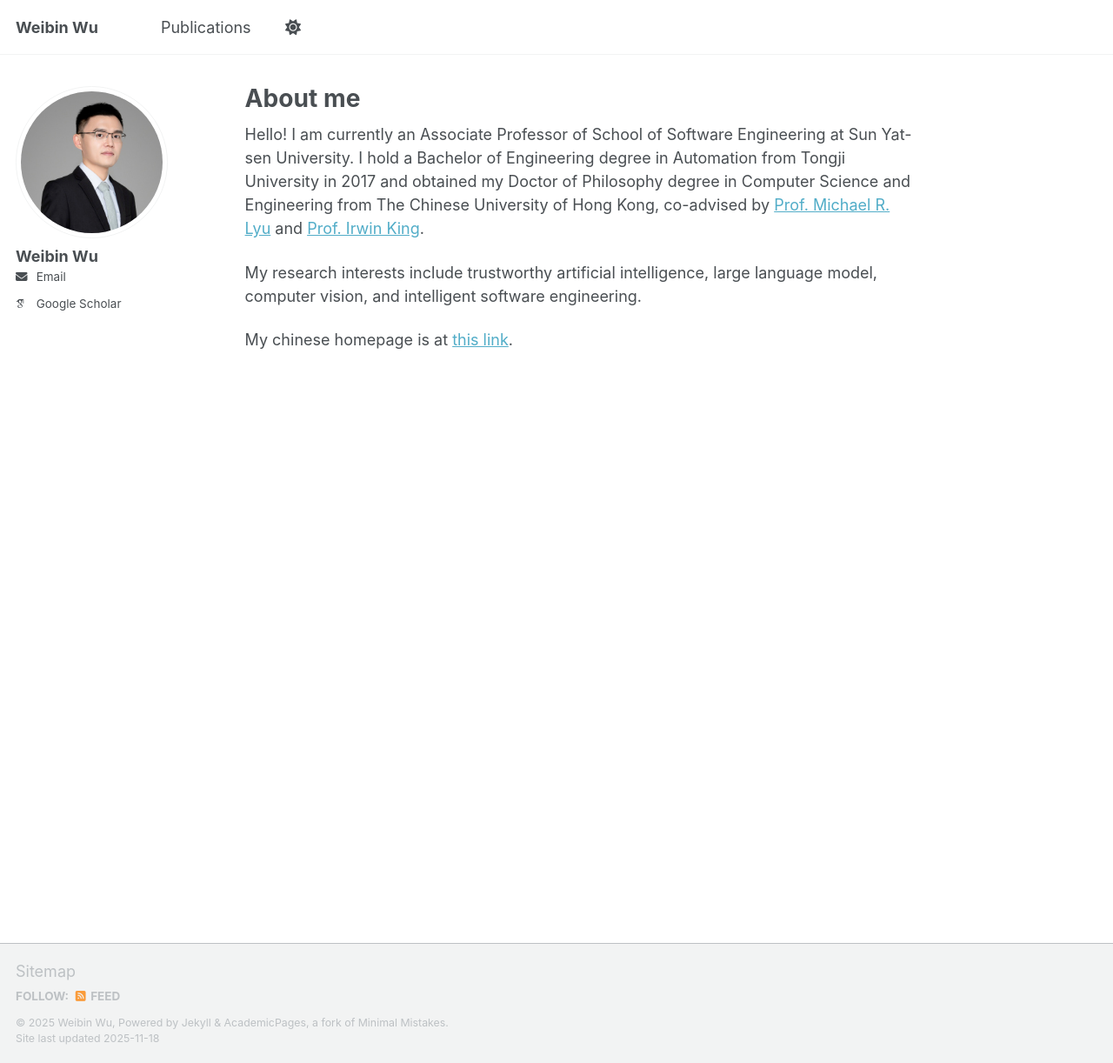
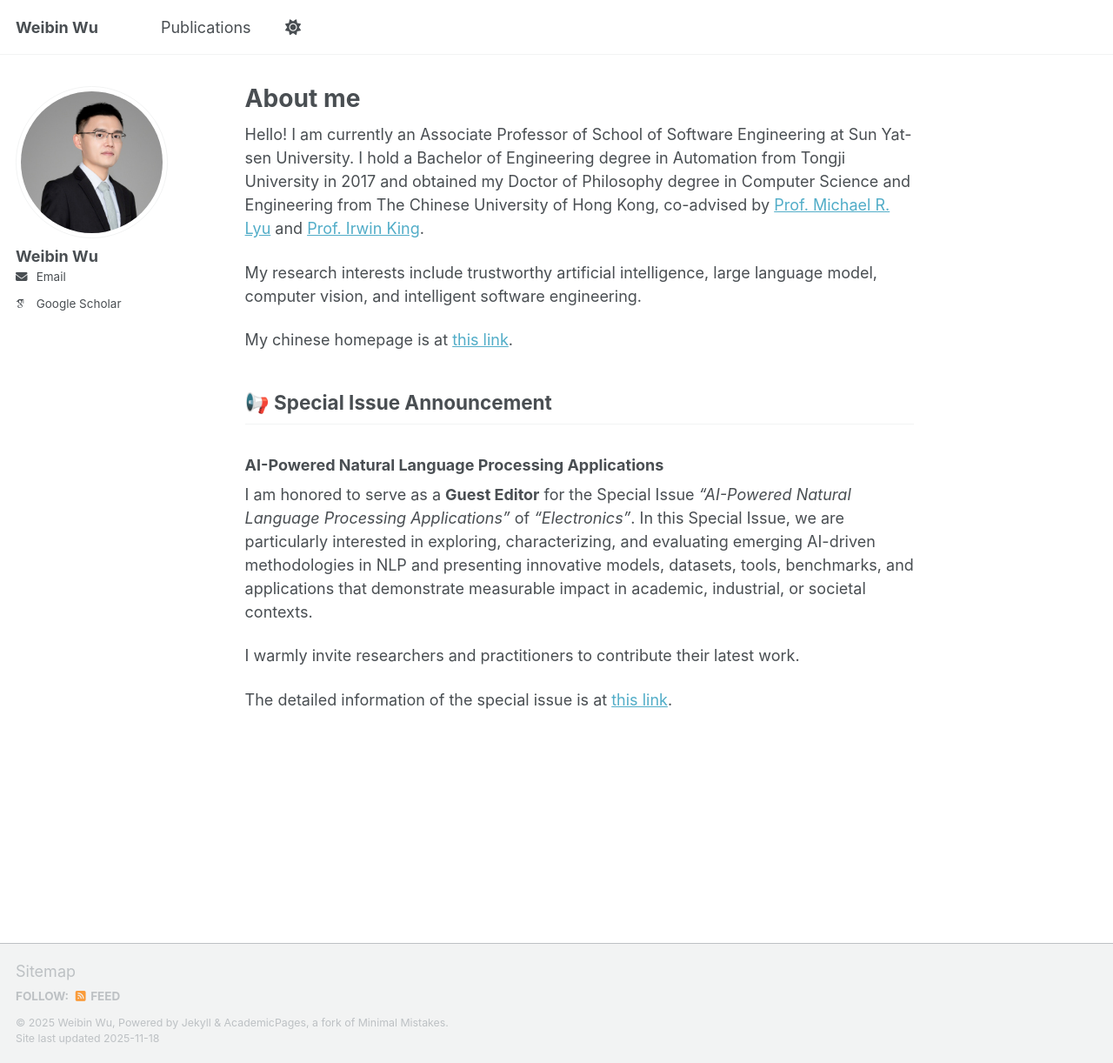
Before and after one commit to Weibin-W/weibin-w.github.io, a Jekyll site: the page built from _pages/about.md, in a window 1280 px wide and 1222 px high. Shown: the whole window at 87% size. Built offline with Jekyll 4.4.1, drawn with Linux system fonts in a browser that asks for light colours; some web fonts are replaced; a script that is not in the unit is left out.

Commit message:
Update about.md

```diff
--- a/_pages/about.md
+++ b/_pages/about.md
@@ -13,3 +13,15 @@ My research interests include trustworthy artificial intelligence, large languag
 
 
 My chinese homepage is at [this link](https://sse.sysu.edu.cn/teacher/249).
+
+
+## 📢 Special Issue Announcement
+
+### **AI-Powered Natural Language Processing Applications**
+
+I am honored to serve as a **Guest Editor** for the Special Issue *“AI-Powered Natural Language Processing Applications”* of *“Electronics”*.
+In this Special Issue, we are particularly interested in exploring, characterizing, and evaluating emerging AI-driven methodologies in NLP and presenting innovative models, datasets, tools, benchmarks, and applications that demonstrate measurable impact in academic, industrial, or societal contexts.
+
+I warmly invite researchers and practitioners to contribute their latest work.
+
+The detailed information of the special issue is at [this link](https://www.mdpi.com/journal/electronics/special_issues/2LT83A37I9).
```
